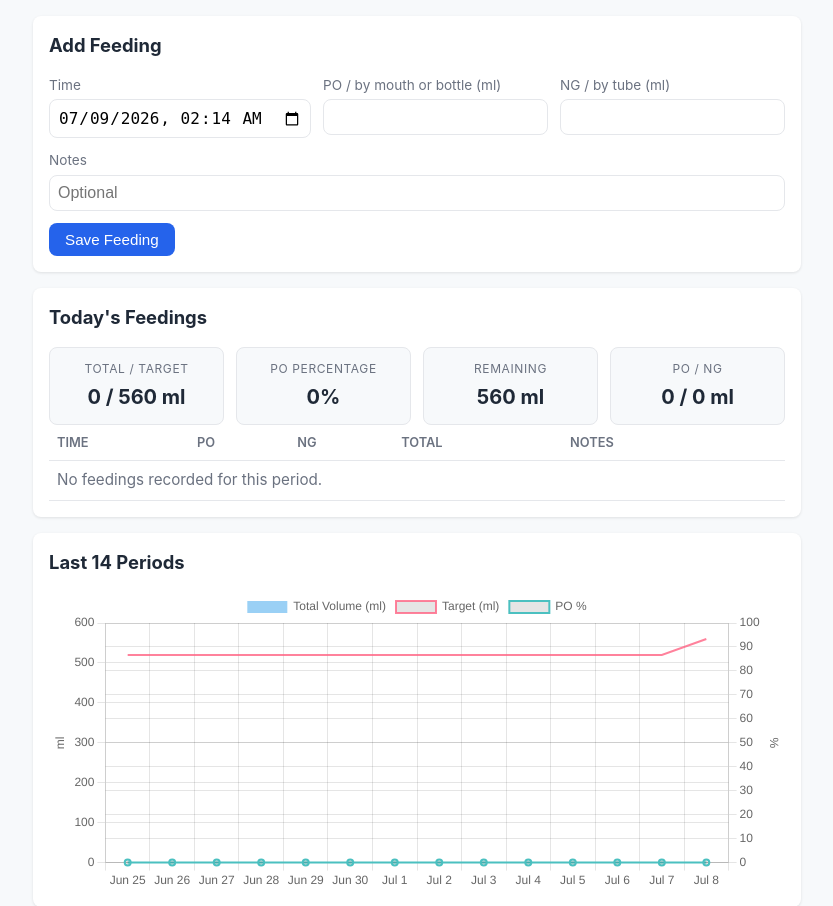
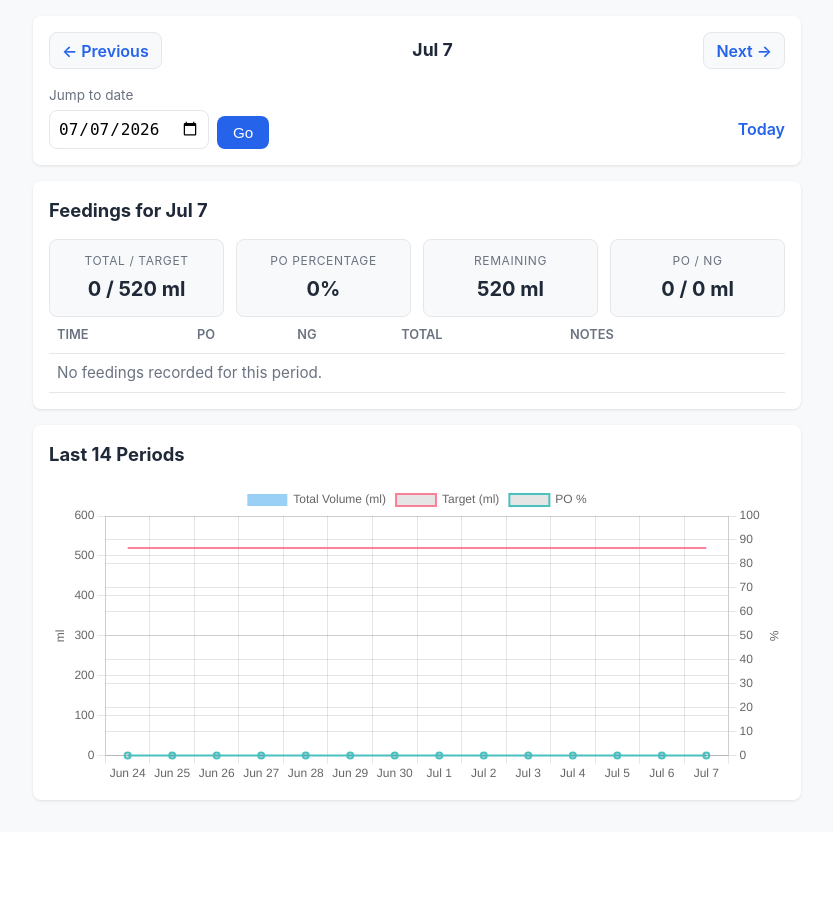
Before and after one commit to RyanBreaker/eevee-feeds, a FastAPI app: page /?period=2026-07-07 in a window 1280 px wide. Shown: the part 55-961 px from the top of the page, without its empty margins (223-1056 px from the left). After the commit the page ends 857 px from the top, so only its background shows below. Run offline with FastAPI, Linux system fonts and the light colour scheme; data comes from the database, SQL or seed files in the repository; data that the repository does not hold is empty; some libraries are stand-ins or nearby versions.

Commit message:
add previous period viewing

```diff
--- a/app/static/style.css
+++ b/app/static/style.css
@@ -51,6 +51,61 @@ body {
 
 .nav-links a:hover {
   color: var(--primary);
+}
+
+.period-nav {
+  display: flex;
+  align-items: center;
+  justify-content: space-between;
+  margin-bottom: 1rem;
+}
+
+.nav-arrow {
+  color: var(--primary);
+  text-decoration: none;
+  font-weight: 600;
+  padding: 0.35rem 0.75rem;
+  border: 1px solid var(--border);
+  border-radius: var(--radius);
+  background: var(--bg);
+}
+
+.nav-arrow:hover {
+  background: var(--border);
+}
+
+.period-label {
+  font-weight: 700;
+  font-size: 1.1rem;
+}
+
+.period-date-form {
+  display: flex;
+  align-items: flex-end;
+  gap: 0.5rem;
+  flex-wrap: wrap;
+}
+
+.period-date-form label {
+  display: flex;
+  flex-direction: column;
+  font-size: 0.85rem;
+  color: var(--muted);
+}
+
+.period-date-form input[type="date"] {
+  padding: 0.5rem;
+  border: 1px solid var(--border);
+  border-radius: var(--radius);
+  font-size: 1rem;
+}
+
+.today-link {
+  margin-left: auto;
+  color: var(--primary);
+  text-decoration: none;
+  font-weight: 600;
+  padding: 0.5rem 0;
 }
 
 .container {
--- a/app/templates/index.html
+++ b/app/templates/index.html
@@ -1,6 +1,25 @@
 {% extends "base.html" %}
 
 {% block content %}
+<section class="section">
+  <div class="period-nav">
+    <a class="nav-arrow" href="/?period={{ previous_period }}">← Previous</a>
+    <span class="period-label">{{ selected_period_label }}</span>
+    <a class="nav-arrow" href="/?period={{ next_period }}">Next →</a>
+  </div>
+  <form class="period-date-form" method="get" action="/">
+    <label>
+      Jump to date
+      <input type="date" name="period" value="{{ selected_period.date().isoformat() }}">
+    </label>
+    <button type="submit">Go</button>
+    {% if not is_current %}
+    <a href="/" class="today-link">Today</a>
+    {% endif %}
+  </form>
+</section>
+
+{% if is_current %}
 <section class="section">
   <h2>Add Feeding</h2>
   <form class="feeding-form" id="add-feeding-form" hx-post="/feedings" hx-target="#feeding-list" hx-swap="outerHTML" hx-on::after-request="this.reset(); setLocalTimestamp();">
@@ -25,9 +44,10 @@
     <button type="submit">Save Feeding</button>
   </form>
 </section>
+{% endif %}
 
 <section class="section">
-  <h2>Today's Feedings</h2>
+  <h2>{% if is_current %}Today's Feedings{% else %}Feedings for {{ selected_period_label }}{% endif %}</h2>
   {% include "partials/feeding_list.html" %}
 </section>
 
```
Also changed, not shown: app/routes.py (+35 -9 lines).
